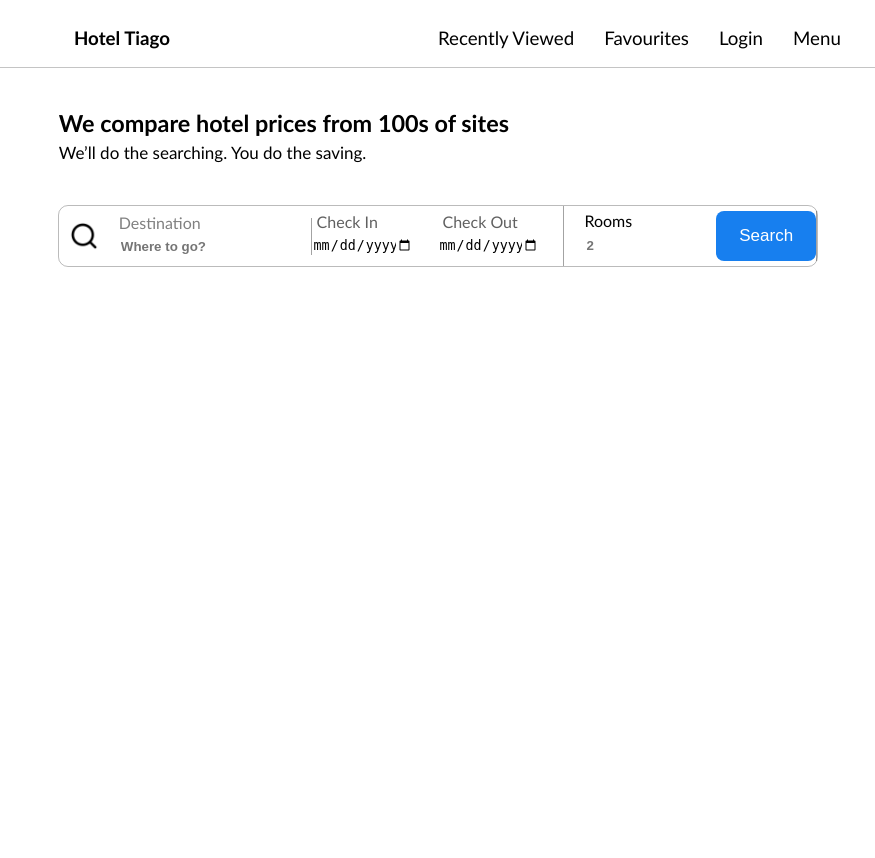
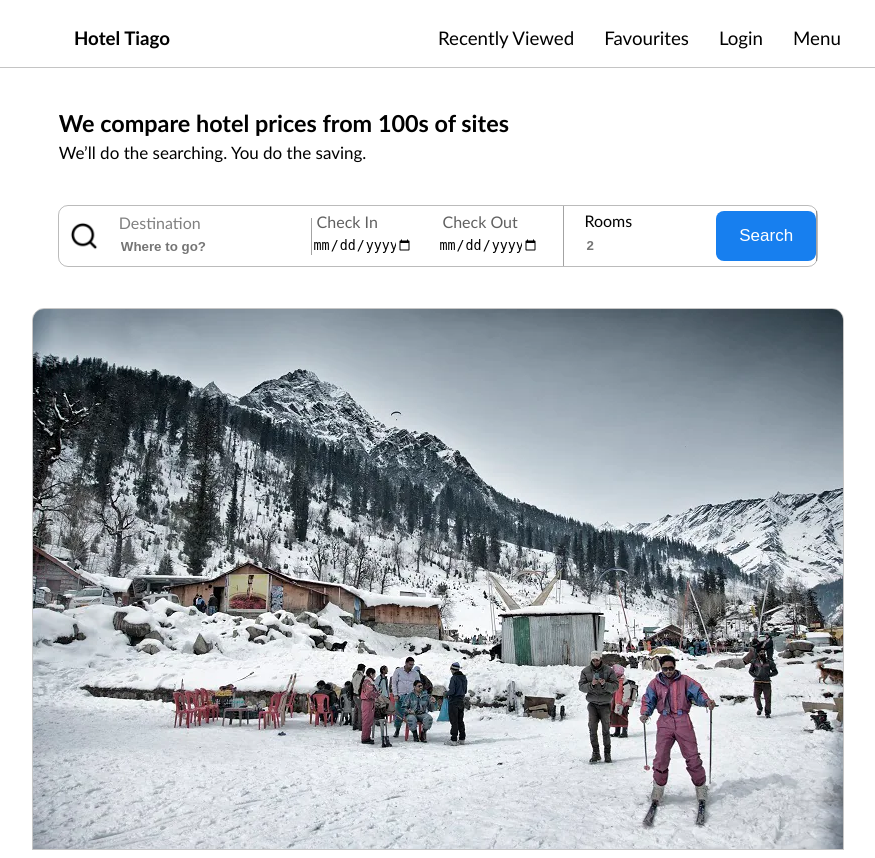
Before and after one commit to KURRI173/Information-Systems, a Flask app: page / in a window 1280 px wide. Shown: the whole page, without its empty margins (202-1077 px from the left). Before the commit the page ends 267 px from the top, so only its background shows below. Run offline with Flask 3, Linux system fonts and the light colour scheme.

Commit message:
backgroundimage

```diff
--- a/static/css/index.css
+++ b/static/css/index.css
@@ -175,7 +175,18 @@ input::placeholder
 {
   font-weight: 800;
 }
-.sectiontwotext
+.backgroundsection
 {
+  width: 100%;
+  display: flex;
+  justify-content: center;
+  align-items: center;
 
 }
+.backgroundsection img
+{
+  border-top-left-radius: 12px;
+  border-top-right-radius: 12px;
+  border: 1px solid rgba(0, 0, 0, 0.222);
+   box-shadow:0px 20px 10px white;
+}
--- a/templates/index.html
+++ b/templates/index.html
@@ -9,7 +9,9 @@
 <body>
     {% include 'Components/header.html' %}
     <main>
-
+       <div class="backgroundsection">
+           <img src="../static/Assets/background.webp"/>
+       </div>
     </main>
     {% include 'Components/Footer.html' %}
 </body>
```
Also changed, not shown: static/Assets/background.webp (added).
